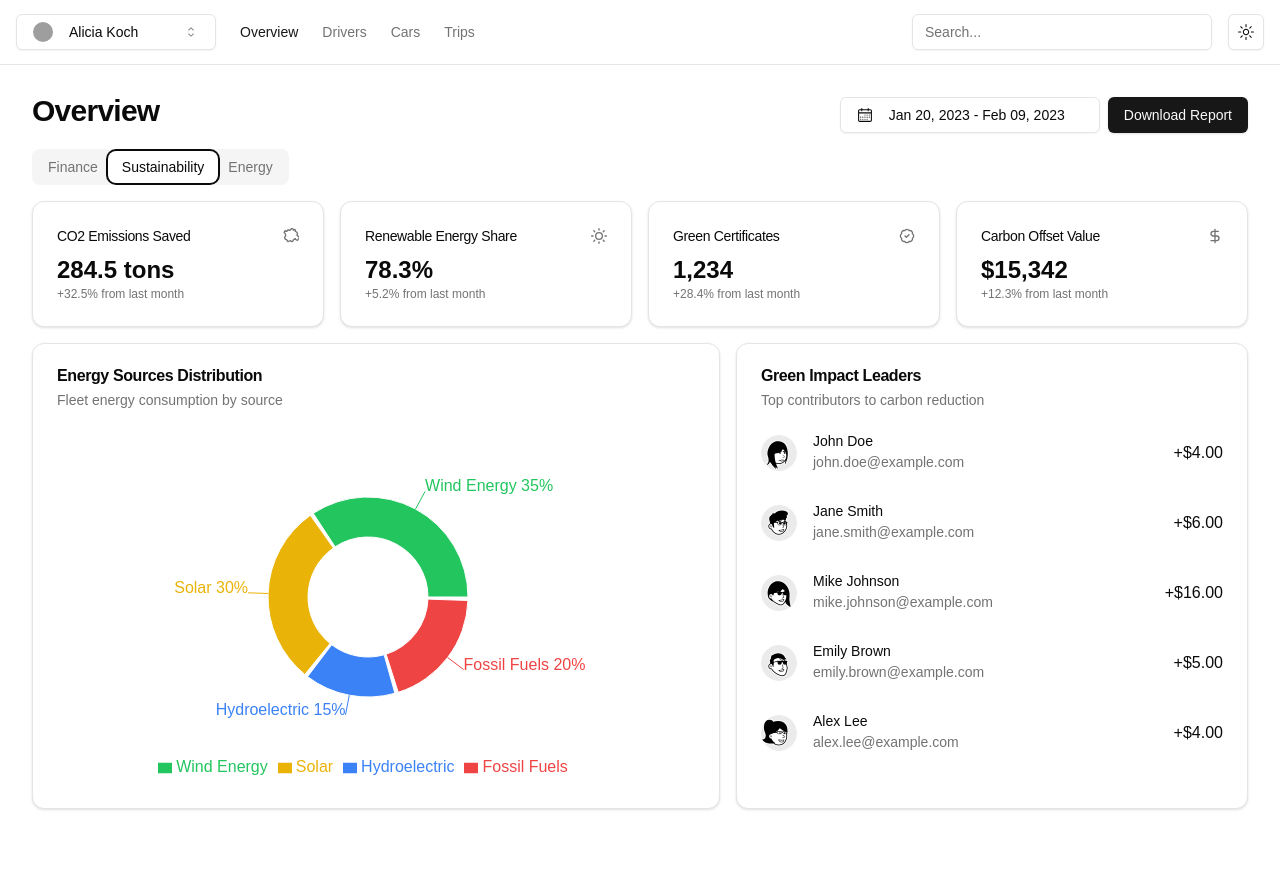
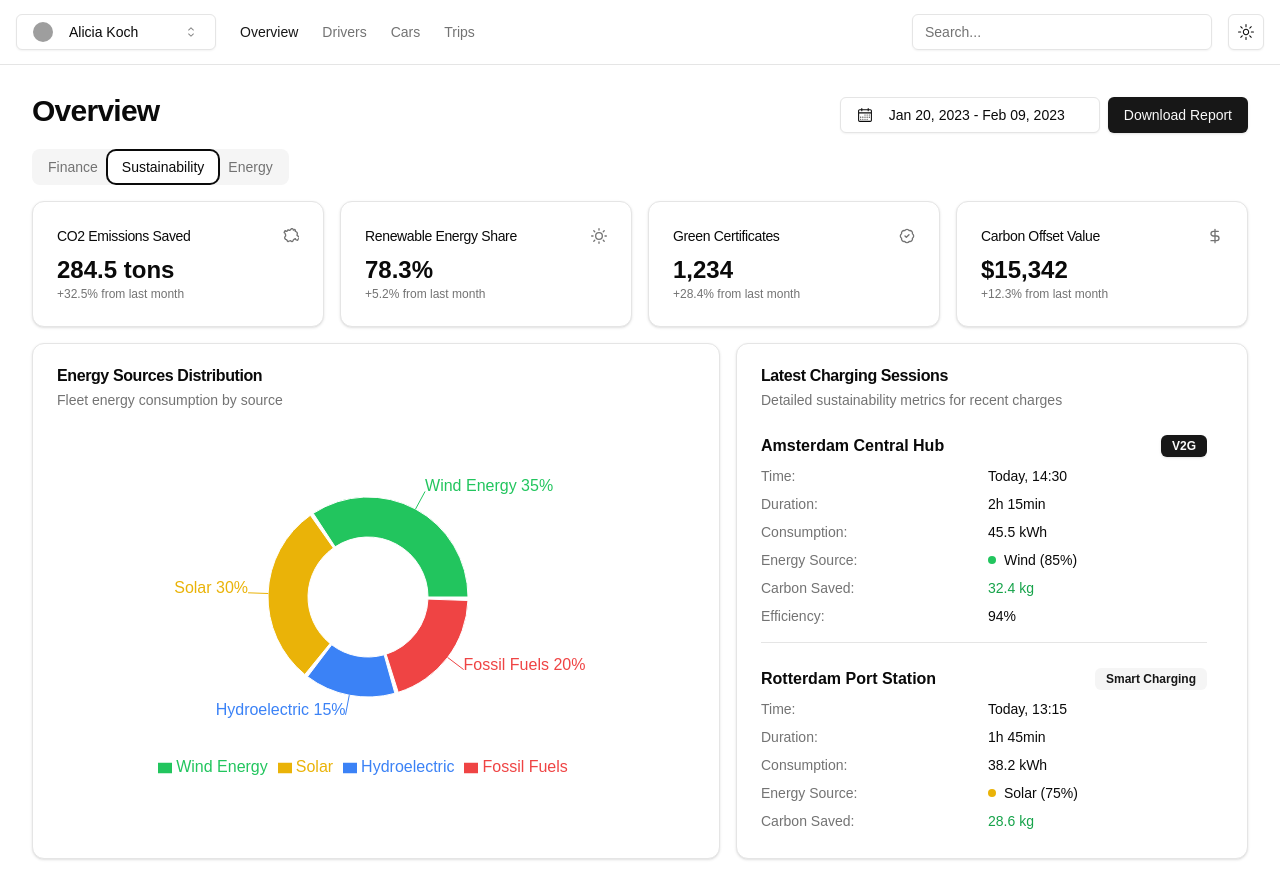
Before and after one commit to bila9630/Driving-Storage, a Next.js app: page /admin/overview in a window 1280 px wide. Both pictures are taken after a click on the tab "Sustainability". Before the commit the page ends 841 px from the top, so only its background shows below. Built offline with nearby package versions, Linux system fonts and the light colour scheme; grey boxes are pictures that could not be loaded.

Commit message:
latest charge

```diff
--- a/src/app/(inner)/admin/overview/page.tsx
+++ b/src/app/(inner)/admin/overview/page.tsx
@@ -22,6 +22,7 @@ import { SustainabilityOverview } from "@/components/dashboard/sustainability-ov
 import { StatsCardsEnergy } from "@/components/dashboard/stats-cards-energy"
 import { StatsCardsSustain } from "@/components/dashboard/stats-cards-sustain"
 import { EnergyNews } from "@/components/dashboard/energy-news"
+import { LatestCharges } from "@/components/dashboard/latest-charges"
 
 
 export default function AdminOverviewPage() {
@@ -80,13 +81,13 @@ export default function AdminOverviewPage() {
                         </Card>
                         <Card className="col-span-3">
                             <CardHeader>
-                                <CardTitle>Green Impact Leaders</CardTitle>
+                                <CardTitle>Latest Charging Sessions</CardTitle>
                                 <CardDescription>
-                                    Top contributors to carbon reduction
+                                    Detailed sustainability metrics for recent charges
                                 </CardDescription>
                             </CardHeader>
                             <CardContent>
-                                <RecentSales />
+                                <LatestCharges />
                             </CardContent>
                         </Card>
                     </div>
--- /dev/null
+++ b/src/components/dashboard/latest-charges.tsx
@@ -0,0 +1,148 @@
+import { ScrollArea } from "@/components/ui/scroll-area"
+import { Badge } from "@/components/ui/badge"
+
+interface ChargingSession {
+    id: string
+    location: string
+    timestamp: string
+    duration: string
+    consumption: string
+    energySource: {
+        type: "Wind" | "Solar" | "Hydroelectric" | "Fossil Fuels"
+        percentage: number
+    }
+    carbonSaved: string
+    chargeType: "V2G" | "Smart Charging" | "Fast Charging"
+    efficiency: number
+}
+
+const chargingSessions: ChargingSession[] = [
+    {
+        id: "CS001",
+        location: "Amsterdam Central Hub",
+        timestamp: "Today, 14:30",
+        duration: "2h 15min",
+        consumption: "45.5 kWh",
+        energySource: {
+            type: "Wind",
+            percentage: 85
+        },
+        carbonSaved: "32.4 kg",
+        chargeType: "V2G",
+        efficiency: 94
+    },
+    {
+        id: "CS002",
+        location: "Rotterdam Port Station",
+        timestamp: "Today, 13:15",
+        duration: "1h 45min",
+        consumption: "38.2 kWh",
+        energySource: {
+            type: "Solar",
+            percentage: 75
+        },
+        carbonSaved: "28.6 kg",
+        chargeType: "Smart Charging",
+        efficiency: 92
+    },
+    {
+        id: "CS003",
+        location: "Utrecht City Center",
+        timestamp: "Today, 11:45",
+        duration: "3h 00min",
+        consumption: "62.8 kWh",
+        energySource: {
+            type: "Hydroelectric",
+            percentage: 90
+        },
+        carbonSaved: "45.2 kg",
+        chargeType: "V2G",
+        efficiency: 96
+    },
+    {
+        id: "CS004",
+        location: "Eindhoven Tech Hub",
+        timestamp: "Today, 10:30",
+        duration: "1h 30min",
+        consumption: "32.4 kWh",
+        energySource: {
+            type: "Wind",
+            percentage: 95
+        },
+        carbonSaved: "24.8 kg",
+        chargeType: "Fast Charging",
+        efficiency: 88
+    },
+    {
+        id: "CS005",
+        location: "The Hague Central",
+        timestamp: "Today, 09:15",
+        duration: "2h 45min",
+        consumption: "52.6 kWh",
+        energySource: {
+            type: "Solar",
+            percentage: 80
+        },
+        carbonSaved: "38.4 kg",
+        chargeType: "V2G",
+        efficiency: 93
+    }
+]
+
+const getEnergySourceColor = (type: string) => {
+    switch (type) {
+        case "Wind": return "rgb(34 197 94)"
+        case "Solar": return "rgb(234 179 8)"
+        case "Hydroelectric": return "rgb(59 130 246)"
+        case "Fossil Fuels": return "rgb(239 68 68)"
+        default: return "gray"
+    }
+}
+
+const getChargeTypeBadgeVariant = (type: string): "default" | "secondary" | "destructive" => {
+    switch (type) {
+        case "V2G": return "default"
+        case "Smart Charging": return "secondary"
+        case "Fast Charging": return "destructive"
+        default: return "default"
+    }
+}
+
+export function LatestCharges() {
+    return (
+        <ScrollArea className="h-[400px] pr-4">
+            <div className="space-y-6">
+                {chargingSessions.map((session) => (
+                    <div key={session.id} className="flex flex-col space-y-2 border-b pb-4 last:border-0">
+                        <div className="flex items-center justify-between">
+                            <h4 className="font-semibold">{session.location}</h4>
+                            <Badge variant={getChargeTypeBadgeVariant(session.chargeType)}>
+                                {session.chargeType}
+                            </Badge>
+                        </div>
+                        <div className="grid grid-cols-2 gap-2 text-sm">
+                            <div className="text-muted-foreground">Time:</div>
+                            <div>{session.timestamp}</div>
+                            <div className="text-muted-foreground">Duration:</div>
+                            <div>{session.duration}</div>
+                            <div className="text-muted-foreground">Consumption:</div>
+                            <div>{session.consumption}</div>
+                            <div className="text-muted-foreground">Energy Source:</div>
+                            <div className="flex items-center gap-2">
+                                <div
+                                    className="h-2 w-2 rounded-full"
+                                    style={{ backgroundColor: getEnergySourceColor(session.energySource.type) }}
+                                />
+                                {session.energySource.type} ({session.energySource.percentage}%)
+                            </div>
+                            <div className="text-muted-foreground">Carbon Saved:</div>
+                            <div className="text-green-600">{session.carbonSaved}</div>
+                            <div className="text-muted-foreground">Efficiency:</div>
+                            <div>{session.efficiency}%</div>
+                        </div>
+                    </div>
+                ))}
+            </div>
+        </ScrollArea>
+    )
+}
```
